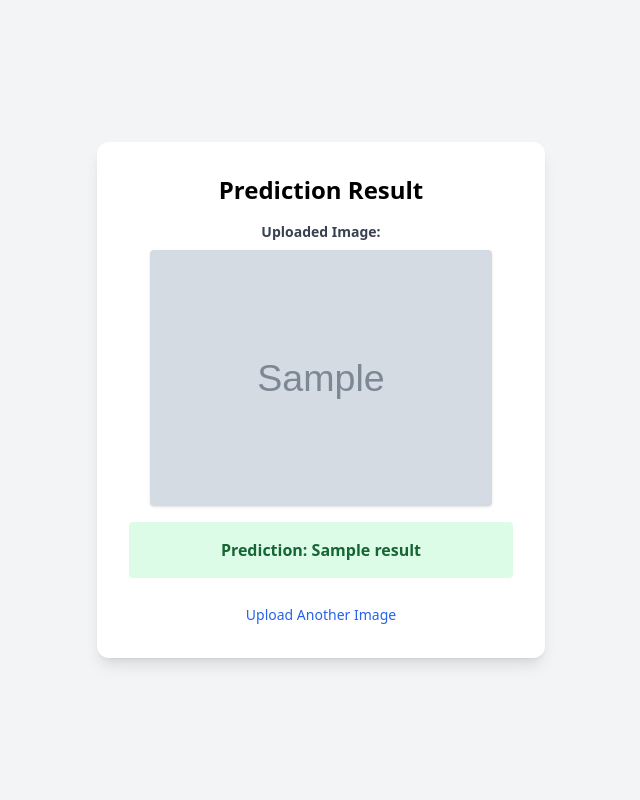
After one commit to andikaap99/Smart-Bin, a FastAPI app: template templates/predict.html in a window 1280 px wide. The commit adds this page. Shown: the whole page, without its empty margins (319-959 px from the left). Run offline with FastAPI, Linux system fonts and the light colour scheme; the template is opened without the code that fills it: most values are stand-ins (such as "Sample title", 1, 10 or a date in 2020); grey boxes marked "Sample" are stand-in pictures; some libraries are stand-ins or nearby versions.

Commit message:
web update

```diff
--- /dev/null
+++ b/komand.txt
@@ -0,0 +1,3 @@
+py -3.8 -m venv env
+
+.\env\Scripts\activate
--- a/main.py
+++ b/main.py
@@ -1,4 +1,4 @@
-from fastapi import FastAPI, Request, UploadFile, File, Form
+from fastapi import FastAPI, Request, UploadFile, File, BackgroundTasks
 from fastapi.responses import HTMLResponse
 from fastapi.templating import Jinja2Templates
 from fastapi.staticfiles import StaticFiles
@@ -8,33 +8,116 @@ import numpy as np
 from PIL import Image
 import io
 import os
+import time
 
 
 app = FastAPI()
+bg = BackgroundTasks()
 templates = Jinja2Templates(directory="templates")
+servo_predict = -1
+servo_status = 0
+
 app.mount("/static", StaticFiles(directory="static"), name="static")
 
 model = tf.keras.models.load_model("model/model_2.keras")
-class_names = ['Metal', 'Plastik']
-
+class_names = ['0', '1', '2', '3', '4', '5', '6', '7', '8', '9', '10', '11', '12']
+def reset_predict():
+    global servo_predict
+    time.sleep(2)
+    print(2)
+    servo_predict = -1
+    print(servo_predict)
 def preprocess_image(image_bytes):
     img = Image.open(io.BytesIO(image_bytes)).convert("RGB").resize((224, 224))
     img = np.array(img).astype(np.float32)
     return np.expand_dims(img, axis=0)
 
+async def predict_image(file: UploadFile = File(...)):
+    global servo_predict
+    image = await file.read()
+
+    filename = f"{uuid.uuid4().hex}.jpg"
+    save_path = f"static/uploads/{filename}"
+    with open(save_path, "wb") as f:
+        f.write(image)
+
+    input_tensor = preprocess_image(image)
+    prediction = model.predict(input_tensor)
+    predicted_class_index = np.argmax(prediction[0])
+    pred_class = int(class_names[predicted_class_index])
+
+    # Logika servo_predict
+    if 0 <= pred_class <= 6:
+        servo_predict = 0
+    elif 7 <= pred_class <= 12:
+        servo_predict = 1
+    else:
+        servo_predict = 0
+
+    return{
+        "servo_predict": servo_predict,
+        "filename": filename
+    }
+
+def servo(input):
+    global servo_status
+    servo_status = int(input)
+    return {"message": "Status updated", "status":servo_status}
+
+def show_predict(request: Request, servo, filename):
+    return templates.TemplateResponse("predict.html", {
+        "request": request,
+        "result": servo,
+        "uploaded_image": f"/static/uploads/{filename}",
+    })
+
+
 @app.get("/", response_class=HTMLResponse)
 async def read_root(request: Request):
     return templates.TemplateResponse("index.html", {"request": request, "result": None})
 
+@app.get("/predict")
+def get_servo_status():
+    bg.add_task(reset_predict)
+    return {
+        "servo_predict": servo_predict
+    }
+
 @app.post("/predict", response_class=HTMLResponse)
-async def predict(request: Request, input: str = Form(...)):
+async def predict(request: Request, file: UploadFile = File(...)):
+    image = await predict_image(file)
 
-    # Kirim sinyal kalau prediksi adalah kelas 0
-    if input == "1":
-        # Masukkan kode untuk ESP32!!!
-        pass
 
-    return templates.TemplateResponse("predict.html", {
-        "request": request,
-        "result": input,
-    })
+    servo(image["servo_predict"])
+    # print(f"servo_predik ", image["servo_predict"])
+    return show_predict(request, str(image["servo_predict"]), image["filename"])
+
+
+    # image = await file.read()
+
+    # filename = f"{uuid.uuid4().hex}.jpg"
+    # save_path = f"static/uploads/{filename}"
+    # with open(save_path, "wb") as f:
+    #     f.write(image)
+
+    # input_tensor = preprocess_image(image)
+    # prediction = model.predict(input_tensor)
+    # predicted_class_index = np.argmax(prediction[0])
+    # pred_class = int(class_names[predicted_class_index])
+
+    # # Logika servo_predict
+    # if 0 <= pred_class <= 6:
+    #     servo_predict = 0
+    # elif 7 <= pred_class <= 12:
+    #     servo_predict = 1
+    # else:
+    #     servo_predict = 0
+
+    # servo_predict = str(servo_predict)
+
+
+    # return templates.TemplateResponse("predict.html", {
+    #     "request": request,
+    #     "result": servo_predict,
+    #     "uploaded_image": f"/static/uploads/{filename}",
+    # })
--- /dev/null
+++ b/package.json
@@ -0,0 +1,5 @@
+{
+  "dependencies": {
+    "bootstrap": "^5.3.5"
+  }
+}
--- /dev/null
+++ b/requirements.txt
@@ -0,0 +1,6 @@
+tensorflow
+fastapi
+uvicorn
+jinja2
+python-multipart
+Pillow
--- /dev/null
+++ b/templates/predict.html
@@ -0,0 +1,33 @@
+<!DOCTYPE html>
+<html lang="en">
+<head>
+  <meta charset="UTF-8">
+  <title>Prediction Result</title>
+  <meta name="viewport" content="width=device-width, initial-scale=1">
+  <script src="https://cdn.tailwindcss.com"></script>
+</head>
+<body class="bg-gray-100 min-h-screen flex items-center justify-center p-4">
+  <div class="bg-white shadow-lg rounded-xl p-6 sm:p-8 w-full max-w-md">
+    <h1 class="text-2xl font-bold mb-4 text-center">Prediction Result</h1>
+
+    {% if uploaded_image %}
+    <div class="text-center mb-4">
+      <h2 class="font-semibold text-gray-700 mb-2 text-sm">Uploaded Image:</h2>
+      <img src="{{ uploaded_image }}" alt="Uploaded Image" class="mx-auto rounded shadow max-h-64 object-contain">
+    </div>
+    {% endif %}
+
+    {% if result %}
+    <div class="p-4 bg-green-100 text-green-800 rounded text-center font-semibold">
+      Prediction: {{ result }}
+    </div>
+    {% endif %}
+
+    <div class="text-center mt-6">
+      <a href="/" class="text-blue-600 hover:underline text-sm font-medium">
+        Upload Another Image
+      </a>
+    </div>
+  </div>
+</body>
+</html>
```
Also changed, not shown: static/script.js (added, +52 -0 lines), templates/index.html (+7 -13 lines), package-lock.json (added), 2 other files.
